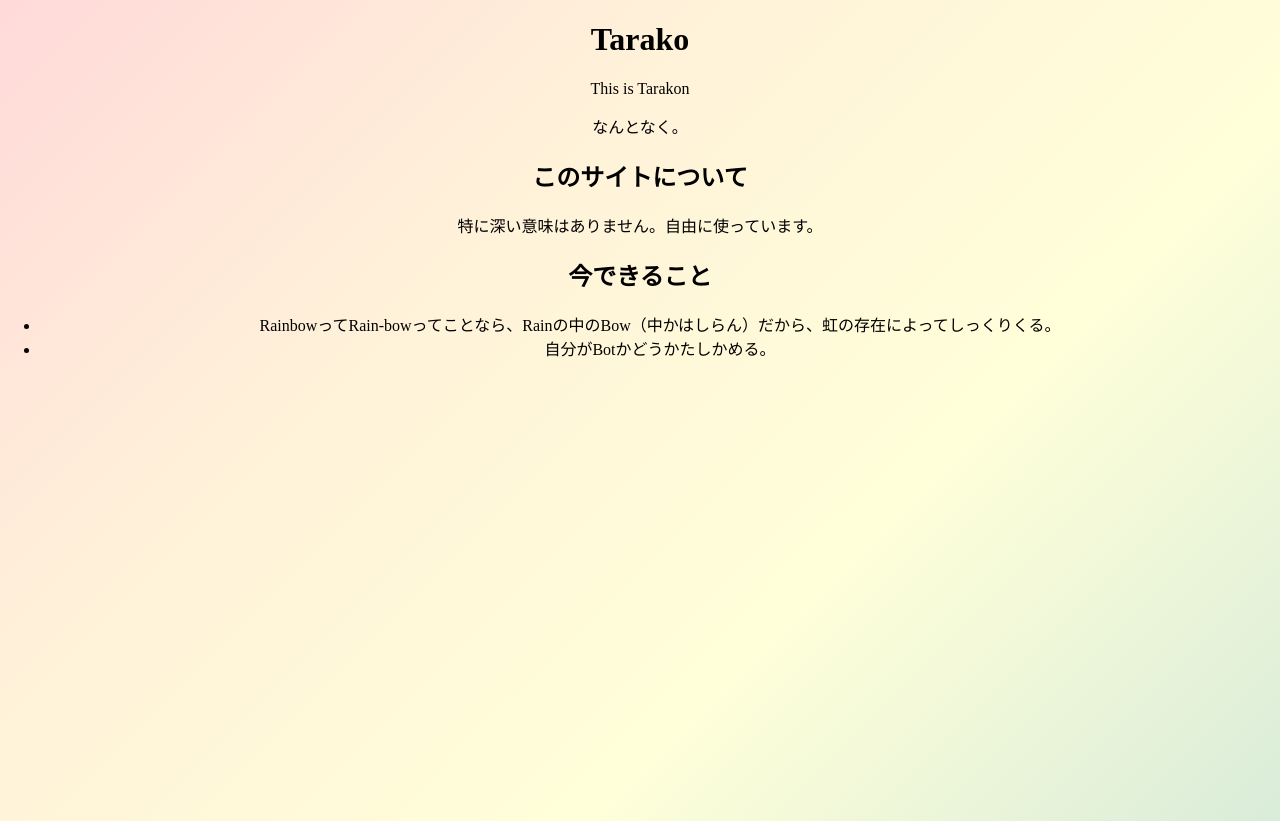
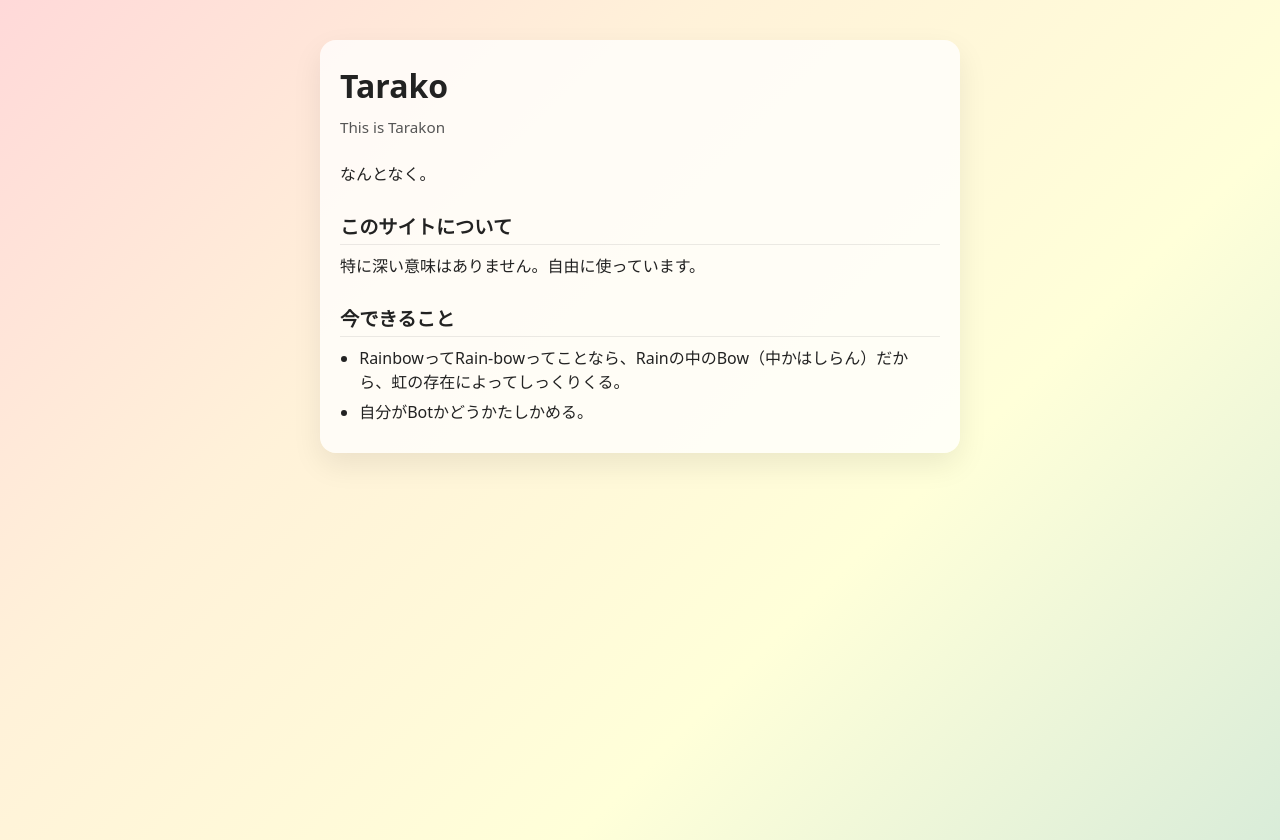
Before and after one commit to takukkwt/Tarako, a plain HTML site: page index.html in a window 1280 px wide. Drawn offline with Linux system fonts and the light colour scheme.

Commit message:
Update style.css

```diff
--- a/style.css
+++ b/style.css
@@ -1,7 +1,58 @@
 body {
   margin: 0;
   min-height: 100vh;
-  text-align: center;
+  font-family: system-ui, -apple-system, BlinkMacSystemFont, "Segoe UI",
+    sans-serif;
+  color: #222;
+}
+
+
+.main-container {
+  max-width: 600px;
+  margin: 40px auto;
+  padding: 24px 20px;
+  background: rgba(255, 255, 255, 0.78);
+  border-radius: 16px;
+  box-shadow: 0 12px 30px rgba(0, 0, 0, 0.08);
+}
+
+.main-container h1 {
+  margin-top: 0;
+  margin-bottom: 8px;
+  font-size: 2rem;
+}
+
+
+.main-container .subtitle {
+  margin-top: 0;
+  margin-bottom: 20px;
+  color: #555;
+  font-size: 0.95rem;
+}
+
+
+.main-container h2 {
+  margin-top: 24px;
+  margin-bottom: 8px;
+  font-size: 1.2rem;
+  border-bottom: 1px solid rgba(0, 0, 0, 0.08);
+  padding-bottom: 4px;
+}
+
+
+.main-container p {
+  margin: 6px 0 10px;
+  line-height: 1.7;
+}
+
+
+.main-container ul {
+  margin: 8px 0 0 1.2em;
+  padding: 0;
+}
+
+.main-container li {
+  margin-bottom: 6px;
 }
 
 
```
